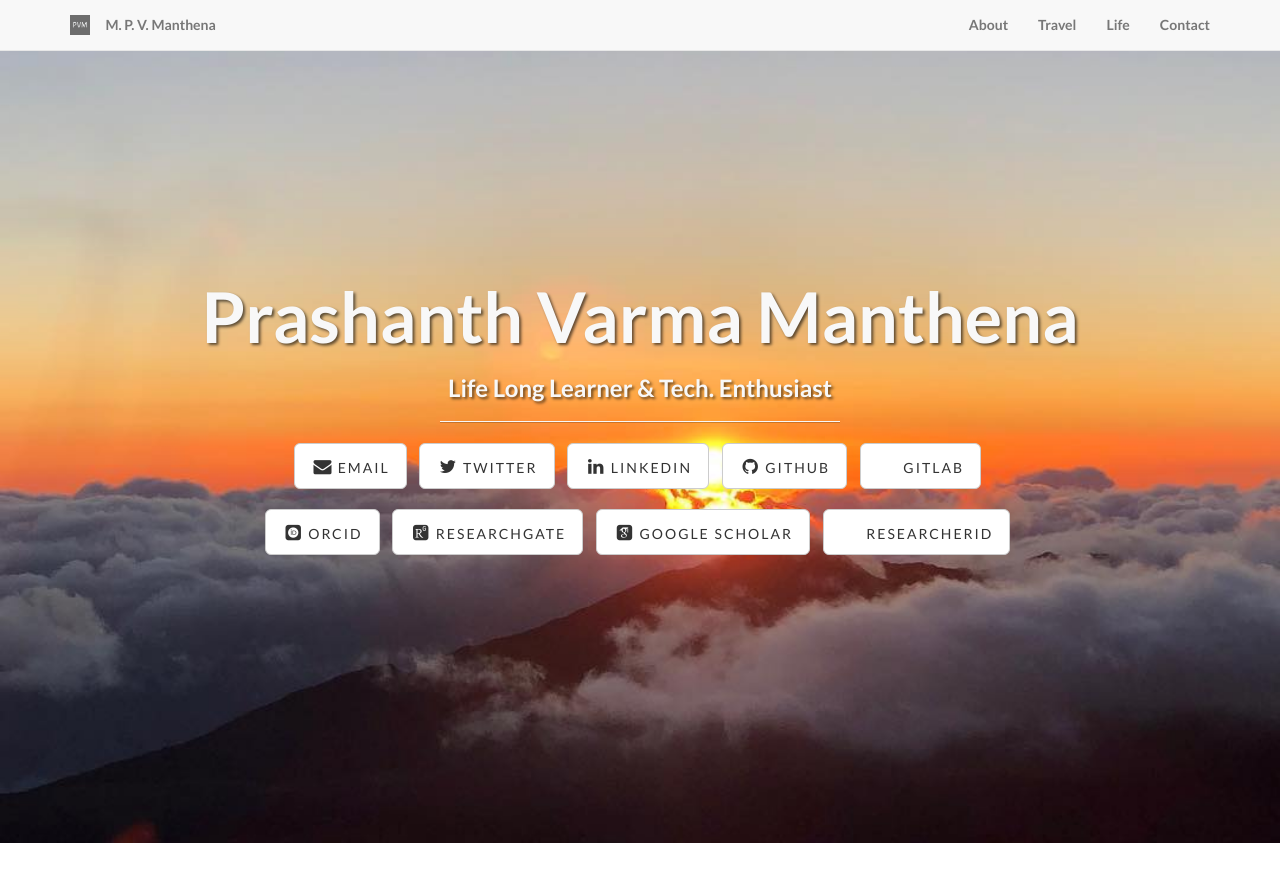
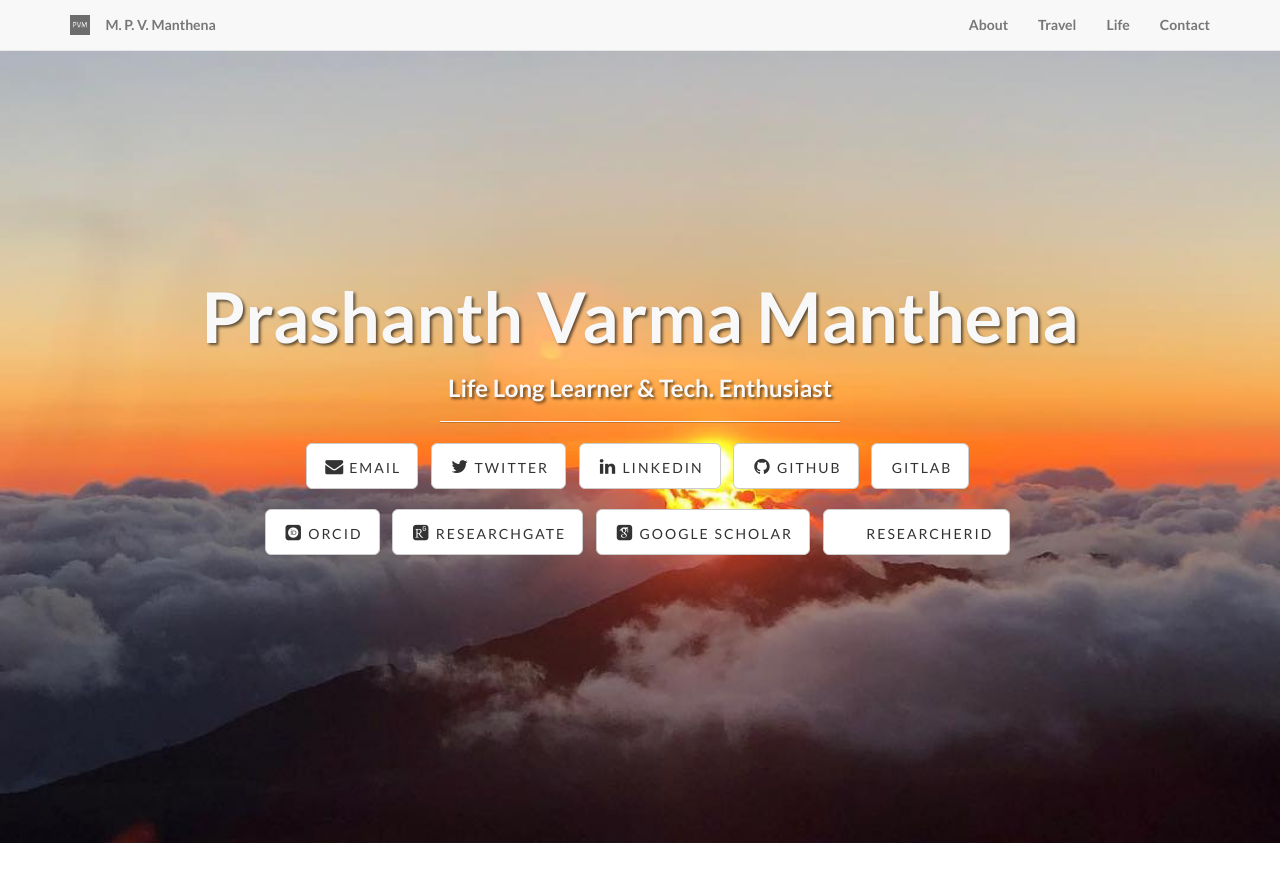
Before and after one commit to prashanthvarma/prashanthvarma.github.io, a Jekyll site: the page built from index.html, in a window 1280 px wide and 900 px high. Shown: the top 882 px of the window. Built offline with Jekyll 4.4.1, drawn with Linux system fonts in a browser that asks for light colours; some web fonts are replaced.

Commit message:
Updating Gitlab button

```diff
--- a/_includes/header.html
+++ b/_includes/header.html
@@ -60,7 +60,7 @@
                                 <a href="https://github.com/prashanthvarma" class="btn btn-default btn-lg"><i class="fa fa-github fa-fw"></i> <span class="network-name">Github</span></a>
                             </li>
                             <li>
-                                <a href="https://gitlab.com/prashanthmanthena" class="btn btn-default btn-lg"><i class="fa fa-gitlab fa-fw"></i> <span class="network-name">Gitlab</span></a>
+                                <a href="https://gitlab.com/prashanthmanthena" class="btn btn-default btn-lg"><i class="fa fa-gitlab" aria-hidden="true"></i> <span class="network-name">Gitlab</span></a>
                             </li>
 			                <br>
 			                <br>
```
